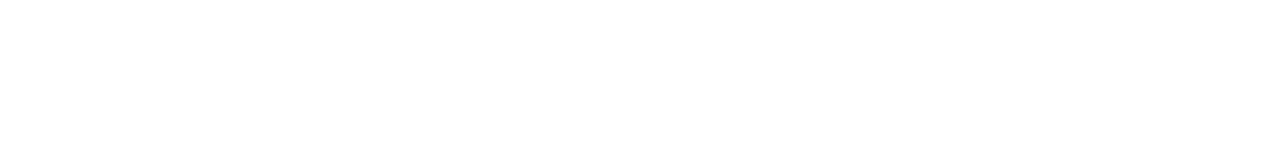
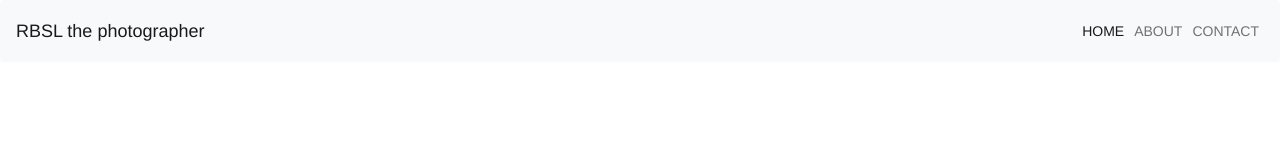
Before and after one commit to rodprogramdev/Rbsl-photo, a plain HTML site: page index.html in a window 1280 px wide. Drawn offline with nearby package versions, Linux system fonts and the light colour scheme.

Commit message:
add bootstrap3.4.1 to apply navbar-right

```diff
--- a/css/styles.css
+++ b/css/styles.css
@@ -5,5 +5,10 @@
 }
 
 body{
-    background
+
+    height: 100vh;
 }
+
+.left{
+    float:left !important;
+}
--- a/index.html
+++ b/index.html
@@ -5,12 +5,46 @@
     <meta http-equiv="X-UA-Compatible" content="IE=edge">
     <meta name="viewport" content="width=device-width, initial-scale=1.0">
     <title>RBSLPhotos</title>
+    <link href="https://cdn.jsdelivr.net/npm/bootstrap@5.2.0-beta1/dist/css/bootstrap.min.css" rel="stylesheet" integrity="sha384-0evHe/X+R7YkIZDRvuzKMRqM+OrBnVFBL6DOitfPri4tjfHxaWutUpFmBp4vmVor" crossorigin="anonymous">
+    <link rel="stylesheet" href="https://maxcdn.bootstrapcdn.com/bootstrap/3.4.1/css/bootstrap.min.css">
+    <script src="https://ajax.googleapis.com/ajax/libs/jquery/3.6.0/jquery.min.js"></script>
+    <script src="https://maxcdn.bootstrapcdn.com/bootstrap/3.4.1/js/bootstrap.min.js"></script>
+    <link rel="stylesheet" href="css/styles.css">
 </head>
 <body>
     <header>
         <div class="header">
+            <nav class="navbar navbar-expand-lg bg-light">
+                <div class="container-fluid">
+                    <a class="navbar-brand" href="#">RBSL the photographer</a>
+                    <button class="navbar-toggler" type="button" data-bs-toggle="collapse" data-bs-target="#navbarSupportedContent" aria-controls="navbarSupportedContent" aria-expanded="false" aria-label="Toggle navigation">
+                      <span class="navbar-toggler-icon"></span>
+                    </button>
+                    <div class="collapse  navbar-collapse justify-content-between" id="navbarSupportedContent">
+                      <ul class="navbar-nav   navbar-right">
+                        <li class="nav-item">
+                          <a class="nav-link active" aria-current="page" href="#">HOME</a>
+                        </li>
+                        <li class="nav-item">
+                          <a class="nav-link" href="#">ABOUT</a>
+                        </li>
+                        <li class="nav-item">
+                          <a class="nav-link" href="#" aria-expanded="false">
+                            CONTACT
+                          </a>
+
+                        </li>
+
+                      </ul>
+
+                    </div>
+                  </div>
+
+            </nav>
+
 
         </div>
     </header>
+    <script src="https://cdn.jsdelivr.net/npm/bootstrap@5.2.0-beta1/dist/js/bootstrap.bundle.min.js" integrity="sha384-pprn3073KE6tl6bjs2QrFaJGz5/SUsLqktiwsUTF55Jfv3qYSDhgCecCxMW52nD2" crossorigin="anonymous"></script>
 </body>
 </html>
```
